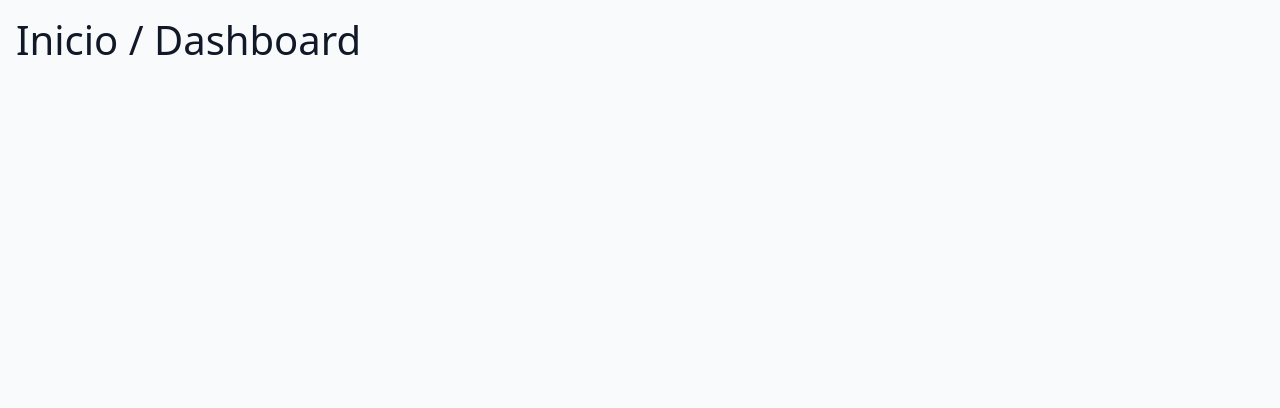
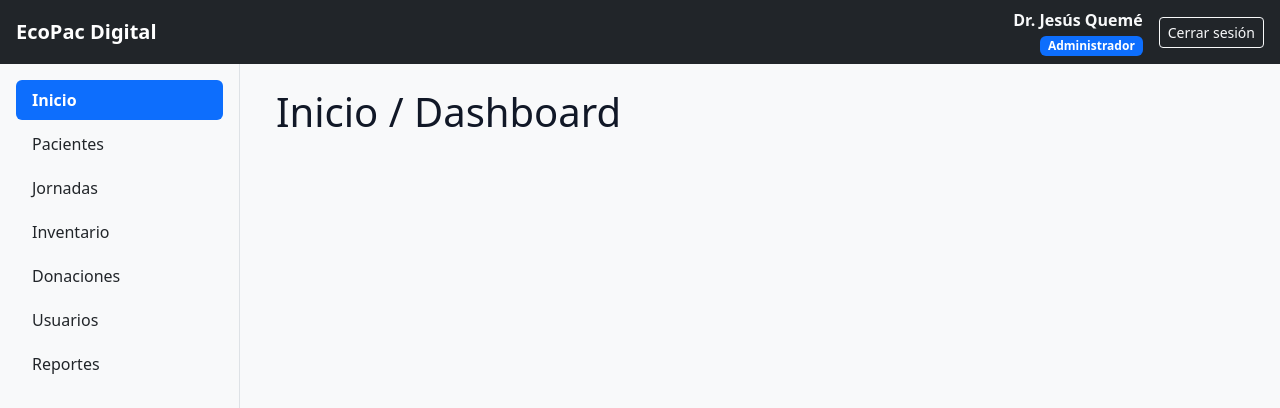
Before and after one commit to ecopacdigital/Ecopac-Digital, a React (Vite) app in the folder apps/web/: page / in a window 1280 px wide. Shown: the top 408 px of the page. Built offline with nearby package versions, Linux system fonts and the light colour scheme.

Commit message:
Feature/51 web main layout (#262)
* chore(web): configurar router y rutas de modulos para issue #50

* chore(web): integrar tokens de diseño con react-bootstrap mediante variables CSS para issue #53

* feat(web): construir layout principal con navegacion y filtrado por rol para issue #51

```diff
--- a/apps/web/src/App.jsx
+++ b/apps/web/src/App.jsx
@@ -1,4 +1,5 @@
-import { BrowserRouter, Routes, Route, Outlet } from 'react-router-dom';
+import { BrowserRouter, Routes, Route } from 'react-router-dom';
+import MainLayout from './components/MainLayout';
 import LoginPage from './pages/LoginPage';
 import HomePage from './pages/HomePage';
 import UsuariosPage from './pages/UsuariosPage';
@@ -8,23 +9,14 @@ import JornadasPage from './pages/JornadasPage';
 import DonacionesPage from './pages/DonacionesPage';
 import ReportesPage from './pages/ReportesPage';
 
-// Layout base para rutas autenticadas (listo para integrar el Navbar/Sidebar en #51)
-function MainLayout() {
-  return (
-    <main style={{ padding: '1rem' }}>
-      <Outlet />
-    </main>
-  );
-}
-
 export default function App() {
   return (
     <BrowserRouter>
       <Routes>
-        {/* Ruta pública fuera del layout principal */}
+        {/* Ruta pública fuera del layout autenticado */}
         <Route path="/login" element={<LoginPage />} />
 
-        {/* Rutas autenticadas agrupadas en MainLayout */}
+        {/* Rutas autenticadas con el layout principal */}
         <Route element={<MainLayout />}>
           <Route path="/" element={<HomePage />} />
           <Route path="/usuarios" element={<UsuariosPage />} />
--- /dev/null
+++ b/apps/web/src/components/MainLayout.jsx
@@ -0,0 +1,90 @@
+import { Outlet, Link, useNavigate, useLocation } from 'react-router-dom';
+import { Navbar, Nav, Container, Button, Badge } from 'react-bootstrap';
+
+
+const MOCK_USER = {
+  nombre: 'Dr. Jesús Quemé',
+  rol: 'Administrador', // Cambiar a 'Medico' para probar el filtrado de navegación
+};
+
+// Configuración de módulos de navegación y permisos por rol
+const NAV_ITEMS = [
+  { path: '/', label: 'Inicio', roles: ['Administrador', 'Medico', 'Voluntario'] },
+  { path: '/pacientes', label: 'Pacientes', roles: ['Administrador', 'Medico', 'Voluntario'] },
+  { path: '/jornadas', label: 'Jornadas', roles: ['Administrador', 'Medico', 'Voluntario'] },
+  { path: '/inventario', label: 'Inventario', roles: ['Administrador', 'Medico'] },
+  { path: '/donaciones', label: 'Donaciones', roles: ['Administrador'] },
+  { path: '/usuarios', label: 'Usuarios', roles: ['Administrador'] },
+  { path: '/reportes', label: 'Reportes', roles: ['Administrador'] },
+];
+
+export default function MainLayout() {
+  const navigate = useNavigate();
+  const location = useLocation();
+
+  const handleLogout = () => {
+    // Redirigir a la pantalla de login al cerrar sesión
+    navigate('/login');
+  };
+
+  // Filtrar módulos visibles según el rol del usuario
+  const visibleNavItems = NAV_ITEMS.filter((item) =>
+    item.roles.includes(MOCK_USER.rol)
+  );
+
+  return (
+    <div style={{ display: 'flex', flexDirection: 'column', minHeight: '100vh' }}>
+      {/* Barra Superior (Navbar) */}
+      <Navbar bg="dark" variant="dark" expand="lg" sticky="top" className="px-3">
+        <Navbar.Brand as={Link} to="/" className="fw-bold">
+          EcoPac Digital
+        </Navbar.Brand>
+        <Navbar.Toggle aria-controls="main-navbar-nav" />
+        <Navbar.Collapse id="main-navbar-nav" className="justify-content-end">
+          <div className="d-flex align-items-center gap-3">
+            <div className="text-light text-end">
+              <span className="d-block fw-semibold">{MOCK_USER.nombre}</span>
+              <Badge bg="primary">{MOCK_USER.rol}</Badge>
+            </div>
+            <Button variant="outline-light" size="sm" onClick={handleLogout}>
+              Cerrar sesión
+            </Button>
+          </div>
+        </Navbar.Collapse>
+      </Navbar>
+
+      <div style={{ display: 'flex', flex: 1 }}>
+        {/* Navegación Lateral (Sidebar) */}
+        <aside
+          className="bg-light border-end p-3"
+          style={{ width: '240px', minWidth: '240px' }}
+        >
+          <Nav className="flex-column gap-1">
+            {visibleNavItems.map((item) => {
+              const isActive = location.pathname === item.path;
+              return (
+                <Nav.Link
+                  key={item.path}
+                  as={Link}
+                  to={item.path}
+                  className={`rounded px-3 py-2 ${
+                    isActive ? 'bg-primary text-white fw-bold' : 'text-dark'
+                  }`}
+                >
+                  {item.label}
+                </Nav.Link>
+              );
+            })}
+          </Nav>
+        </aside>
+
+        {/* Área de Contenido Principal */}
+        <main style={{ flex: 1 }} className="p-4 bg-body-tertiary">
+          <Container fluid>
+            <Outlet />
+          </Container>
+        </main>
+      </div>
+    </div>
+  );
+}
```
